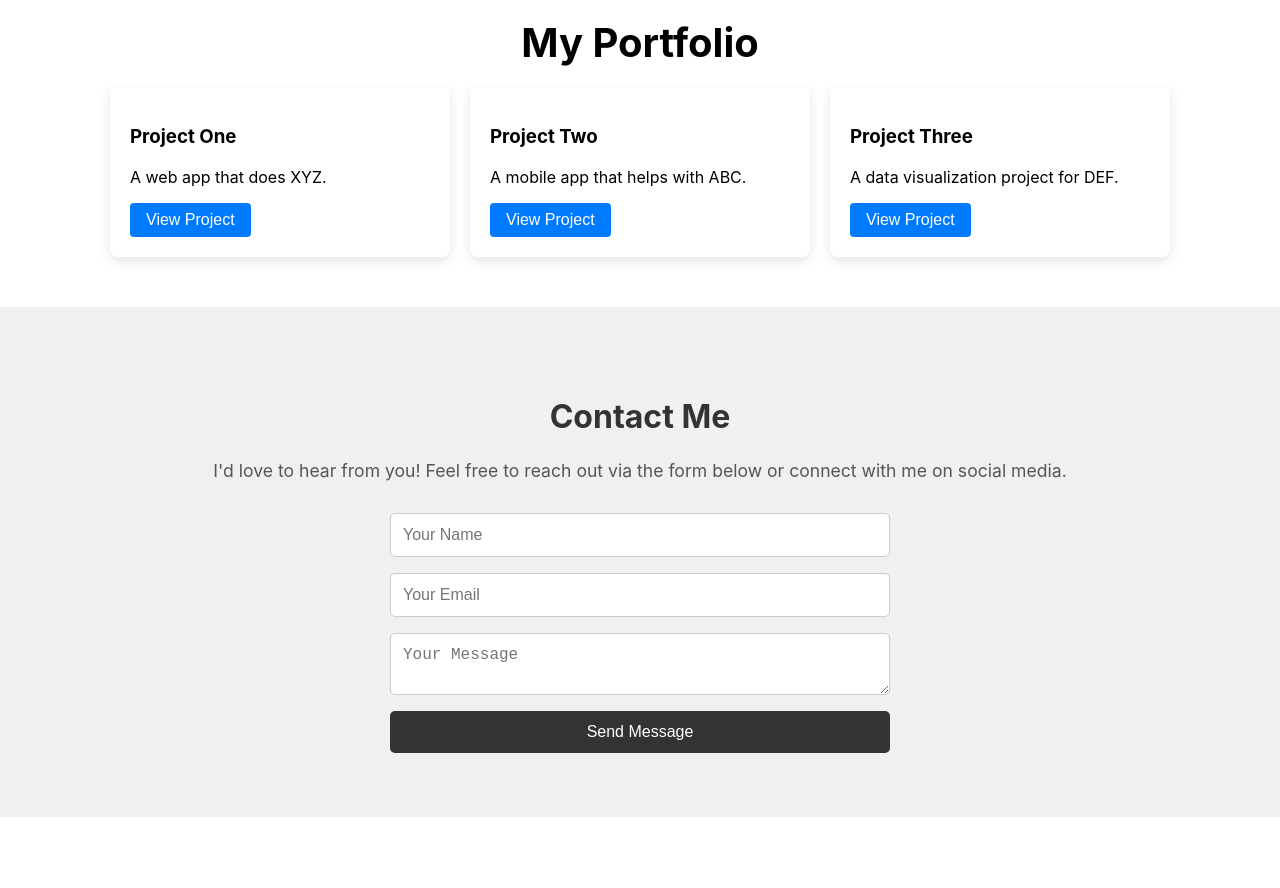
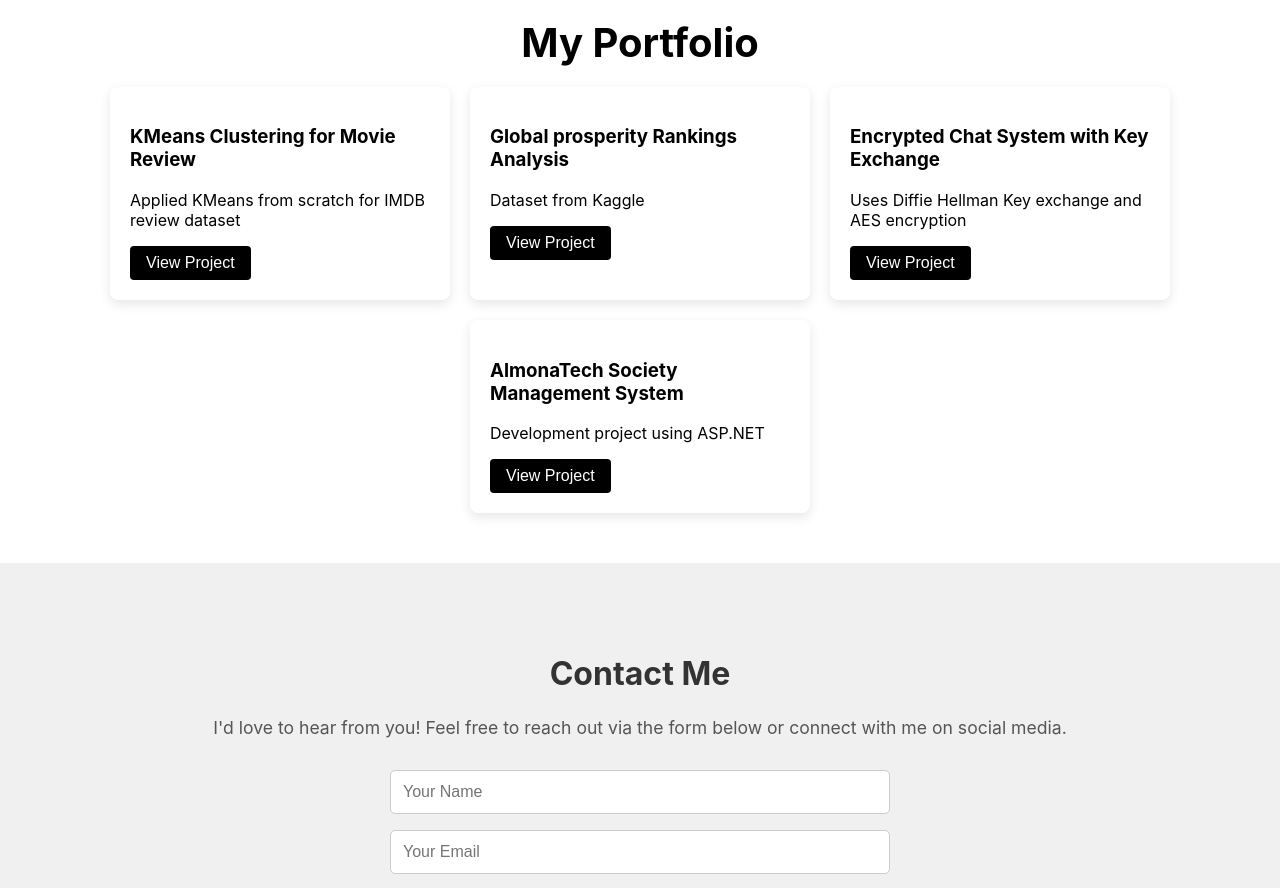
Before and after one commit to Aliza-03/Aliza-03.github.io, a React (Create React App) app in the folder aliza-portfolio/: page / in a window 1280 px wide. Shown: the part 1760-2648 px from the top of the page. Before the commit the page ends 2577 px from the top, so only its background shows below. Built offline with nearby package versions, Linux system fonts and the light colour scheme.

Commit message:
added projects

```diff
--- a/aliza-portfolio/src/Components/Portfolio.js
+++ b/aliza-portfolio/src/Components/Portfolio.js
@@ -1,27 +1,36 @@
 import React, { useState } from 'react';
 import '../styles/Portfolio.css';
+import KMeansClustering from '../assets/KMeansClusterpng.png';
+import KMeansConfusion from '../assets/KMeansConfusion.png';
 
 const projects = [
   {
-    title: 'Project One',
-    description: 'A web app that does XYZ.',
-    link: '#',
-    images: ['image1.jpg', 'image2.jpg'],
-    details: 'This is a detailed description of Project One.',
+    title: 'KMeans Clustering for Movie Review',
+    description: 'Applied KMeans from scratch for IMDB review dataset',
+    link: 'https://github.com/Aliza-03/IMDB_Movie_Review_KMeansClustering',
+    images: [KMeansClustering],
+    details: 'Dataset from Kaggle',
   },
   {
-    title: 'Project Two',
-    description: 'A mobile app that helps with ABC.',
-    link: '#',
+    title: 'Global prosperity Rankings Analysis',
+    description: 'Dataset from Kaggle',
+    link: 'https://github.com/Aliza-03/Global-Prosperity-Ranking---Visualisation',
     images: ['image1.jpg'],
-    details: 'This is a detailed description of Project Two.',
+    details: 'This project analyzes and classifies countries based on their "Average Score" and investigates the relationship between "Average Score" and "Safety and Security." In the first visualization, countries are classified into categories based on their average score, providing a general view of how many countries fall in each class. The second visualization showcases the correlation between a countrys average score and its safety and security levels. This allows us to observe how safety and security vary in relation to prosperity and well-being, providing deeper insights into the relationship between these two factors.',
   },
   {
-    title: 'Project Three',
-    description: 'A data visualization project for DEF.',
-    link: '#',
+    title: 'Encrypted Chat System with Key Exchange',
+    description: 'Uses Diffie Hellman Key exchange and AES encryption',
+    link: 'https://github.com/Aliza-03/Encrypted-Chat-System-',
     images: ['image1.jpg', 'image2.jpg'],
-    details: 'This is a detailed description of Project Three.',
+    details: 'Using AES and Diffie Helman key exchange, a client and server chat system has been created with registration and login functionality.',
+  },
+  {
+    title: 'AlmonaTech Society Management System',
+    description: 'Development project using ASP.NET',
+    link: 'https://github.com/nbh-rjn/AlmonaTech-Society-Managment',
+    images: ['image1.jpg', 'image2.jpg'],
+    details: 'Created a desktop application to manage societies within university.Used ASP.NET',
   },
   // Add more projects as needed
 ];
@@ -59,6 +68,14 @@ const Portfolio = () => {
           <div className="popup-content">
             <span className="close" onClick={closePopup}>&times;</span>
             <h3>{popupContent.title}</h3>
+             {/* Display project link if it exists */}
+            {popupContent.link && (
+              <p>
+                <a href={popupContent.link} target="_blank" rel="noopener noreferrer">
+                  View Project
+                </a>
+              </p>
+            )}
             <p>{popupContent.details}</p>
             <div>
               {popupContent.images.map((image, index) => (
--- a/aliza-portfolio/src/styles/Portfolio.css
+++ b/aliza-portfolio/src/styles/Portfolio.css
@@ -35,7 +35,7 @@
 
 /* View Project Button */
 .view-project-btn {
-  background-color: #007bff;
+  background-color:black;
   color: white;
   border: none;
   padding: 8px 16px;
@@ -45,7 +45,7 @@
 }
 
 .view-project-btn:hover {
-  background-color: #0056b3;
+  background-color: grey;
 }
 
 /* Popup Styles */
@@ -67,9 +67,10 @@
   padding: 30px;
   border-radius: 10px;
   width: 80%;
-  max-width: 600px;
+  max-width: 700px;
   overflow-y: auto;
   position: relative;
+
 }
 
 .popup .close {
@@ -82,7 +83,7 @@
 
 /* Close Popup Button */
 .close-popup button {
-  background-color: #007bff;
+  background-color:black;
   color: white;
   border: none;
   padding: 8px 16px;
@@ -93,7 +94,7 @@
 }
 
 .close-popup button:hover {
-  background-color: #0056b3;
+  background-color: grey;
 }
 
 .popup img {
```
Also changed, not shown: aliza-portfolio/src/assets/KMeansClusterpng.png (added), aliza-portfolio/src/assets/KMeansConfusion.png (added).
